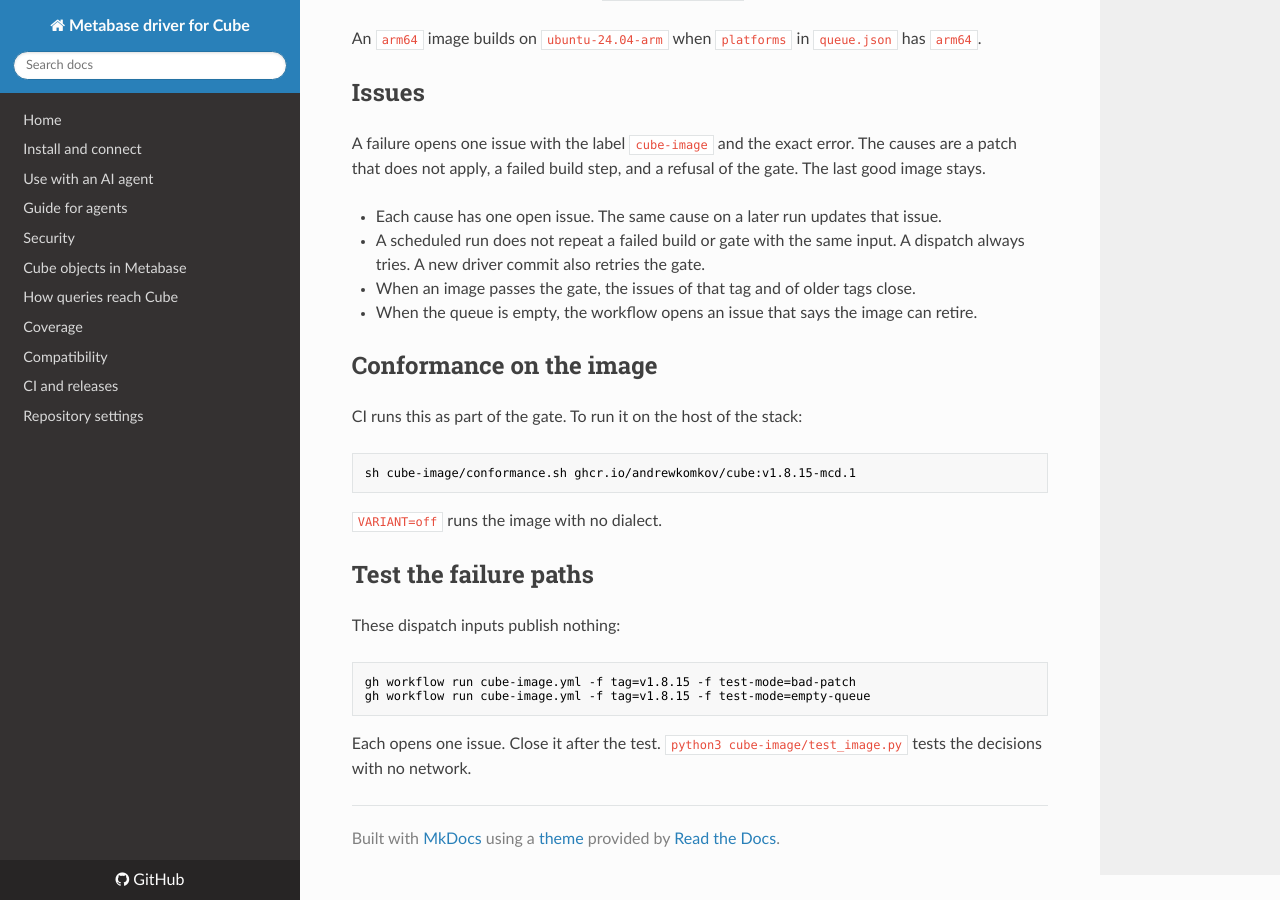
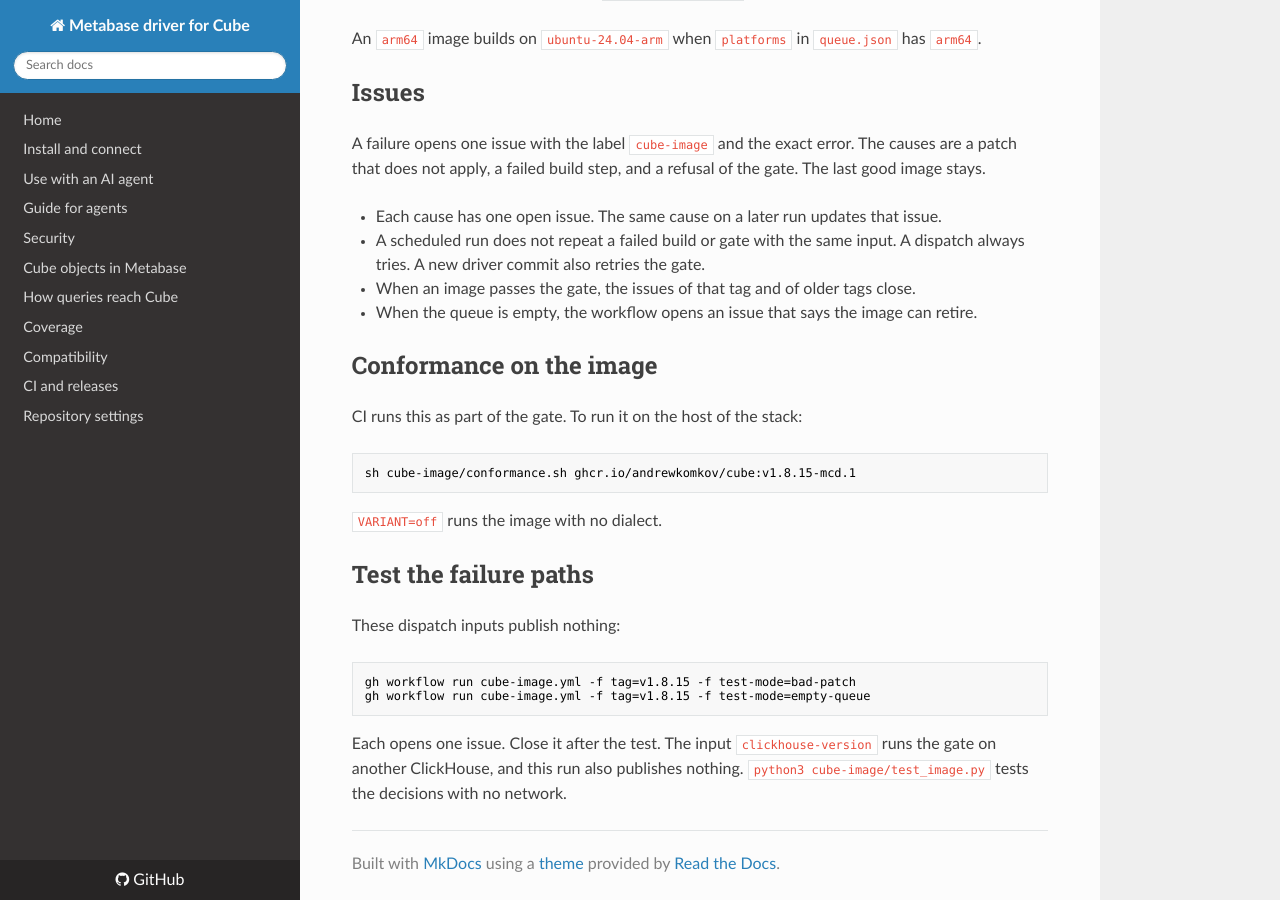
Before and after one commit to andrewkomkov/metabase-cube-driver, an MkDocs documentation site: the page built from docs/cube-image.md, in a window 1280 px wide and 900 px high, scrolled down 2180 px. Built offline with MkDocs 1.6.1, drawn with Linux system fonts in a browser that asks for light colours; nearby versions of some CDN libraries.

Commit message:
docs(cube-image): describe the clickhouse-version input

````diff
--- a/docs/cube-image.md
+++ b/docs/cube-image.md
@@ -91,4 +91,4 @@
 gh workflow run cube-image.yml -f tag=v1.8.15 -f test-mode=empty-queue
 ```
 
-Each opens one issue. Close it after the test. `python3 cube-image/test_image.py` tests the decisions with no network.
+Each opens one issue. Close it after the test. The input `clickhouse-version` runs the gate on another ClickHouse, and this run also publishes nothing. `python3 cube-image/test_image.py` tests the decisions with no network.
````
